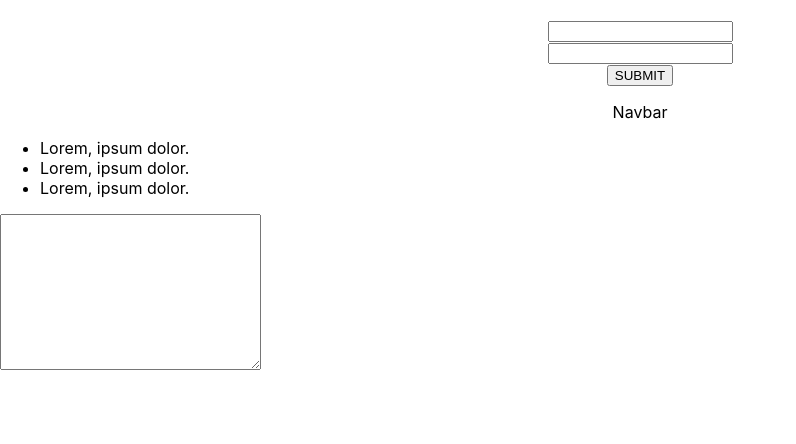
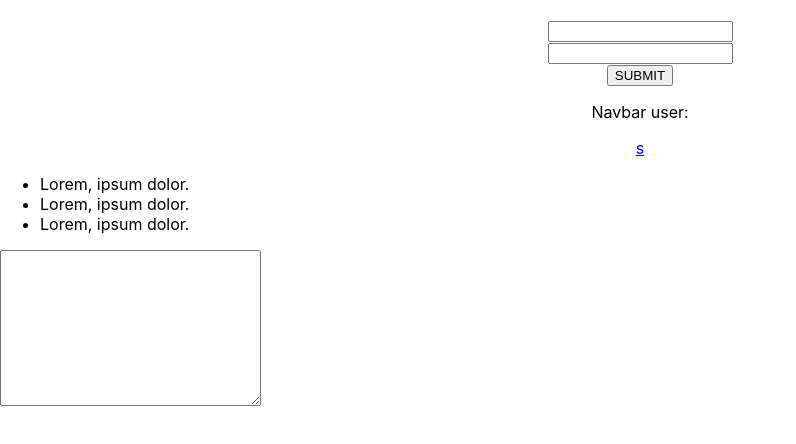
Before and after one commit to ahmetbcakici/notes, a React (Create React App) app in the folder client/: page /app in a window 1280 px wide. Shown: the top 444 px of the page, without its empty margins (0-796 px from the left). Built offline with nearby package versions, Linux system fonts and the light colour scheme.

Commit message:
temp logout (remove from localStorage) & get user from redux/store

```diff
--- a/client/src/components/Navbar.js
+++ b/client/src/components/Navbar.js
@@ -1,11 +1,17 @@
 import React from 'react';
+import {connect} from 'react-redux';
 
-function Navbar() {
+function Navbar({user}) {
   return (
     <nav style={{textAlign: 'center'}}>
-      <p>Navbar</p>
+      <p>Navbar user:{user.username}</p>
+      <a href='/' onClick={() => localStorage.removeItem('jwt')}>s</a>
     </nav>
   );
 }
 
-export default Navbar;
+const mapStateToProps = (state) => ({
+  user: state.userReducer,
+});
+
+export default connect(mapStateToProps)(Navbar);
```
